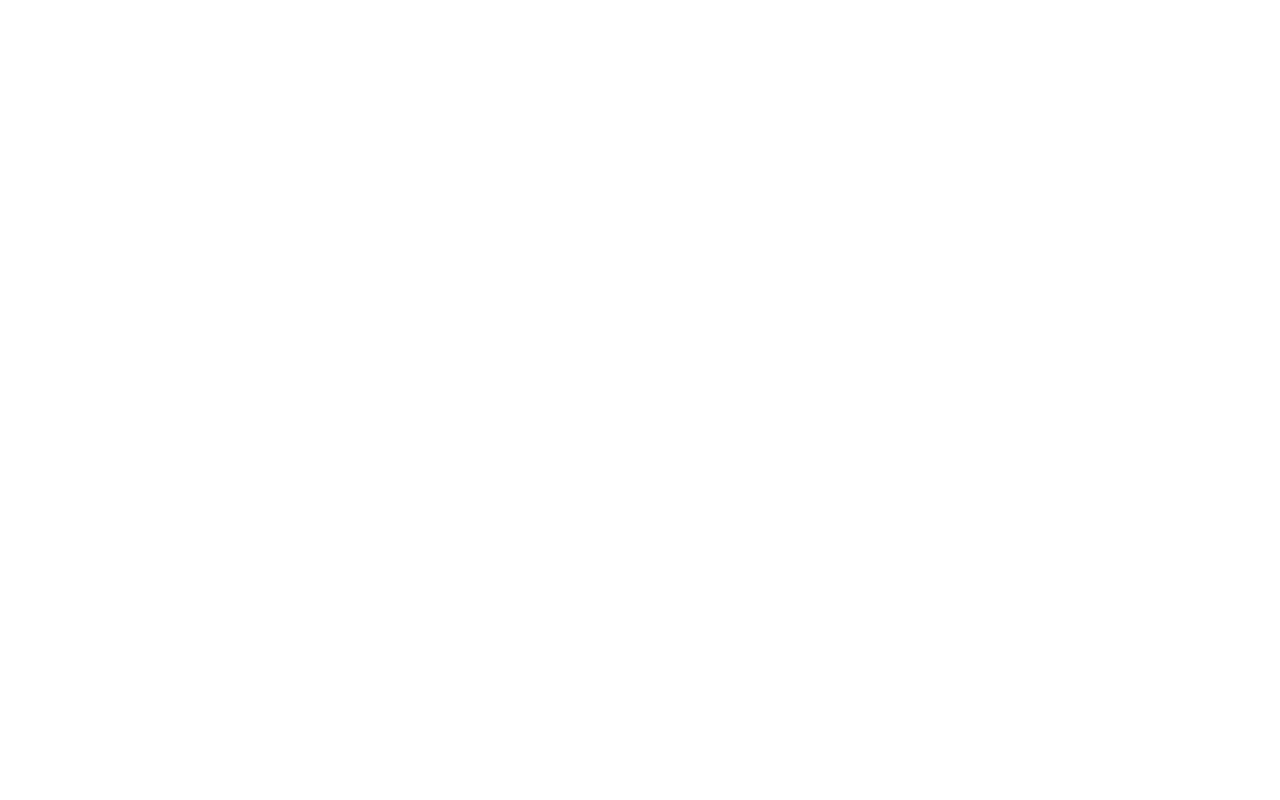
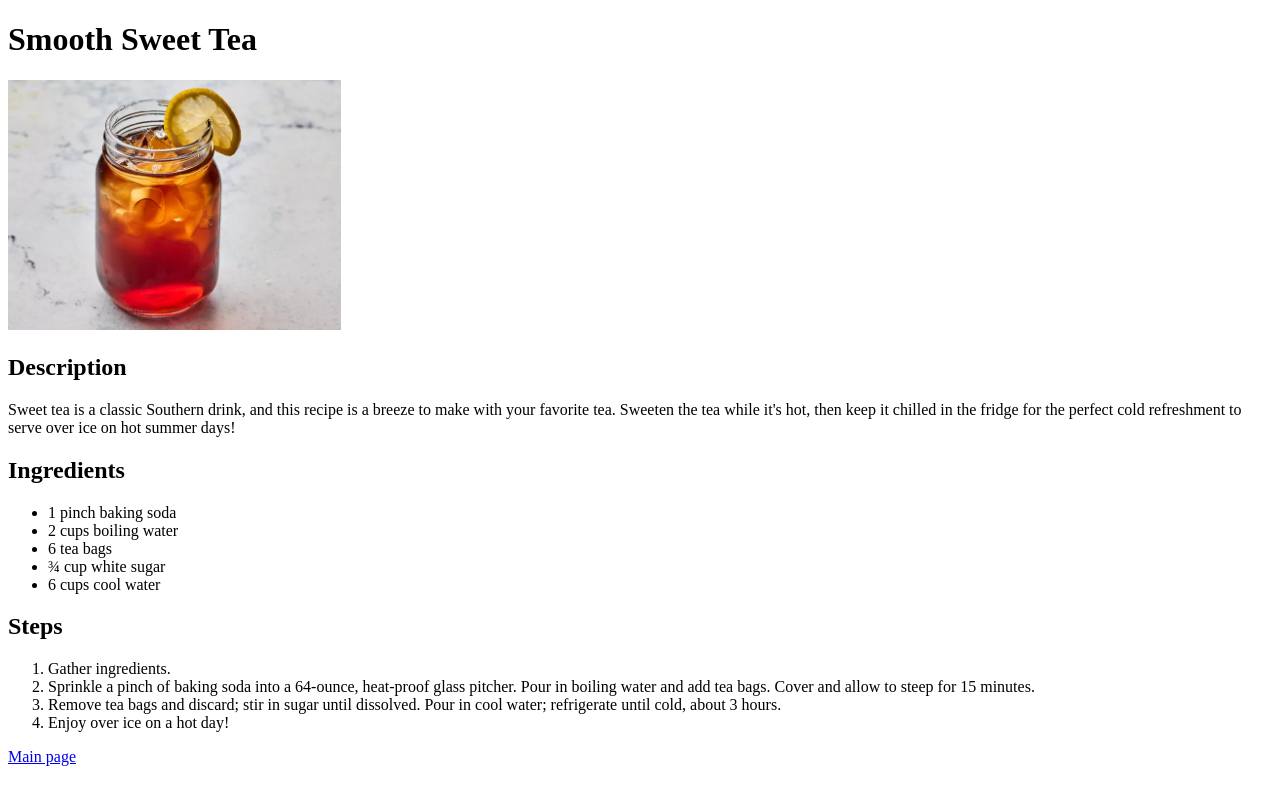
Before and after one commit to NihalRahman7/odin-recipes, a plain HTML site: page recipes/sweet-tea.html in a window 1280 px wide. Drawn offline with Linux system fonts and the light colour scheme.

Commit message:
Add recipe for a smooth sweet tea

```diff
--- a/recipes/sweet-tea.html
+++ b/recipes/sweet-tea.html
@@ -3,10 +3,46 @@
 <head>
     <meta charset="UTF-8">
     <meta name="viewport" content="width=device-width, initial-scale=1.0">
-    <title>Document</title>
+    <title>Sweet tea recipe</title>
 </head>
 
 <body>
+    <h1>Smooth Sweet Tea</h1>
 
+    <img src="../images/sweettea.jpg" alt="Smooth sweet tea" height="250">
+
+    <h2>Description</h2>
+    <p>
+        Sweet tea is a classic Southern drink, and this recipe is a breeze to make with your favorite
+        tea. Sweeten the tea while it's hot, then keep it chilled in the fridge for the perfect cold
+        refreshment to serve over ice on hot summer days!
+    </p>
+
+    <h2>Ingredients</h2>
+    <ul>
+        <li>1 pinch baking soda</li>
+        <li>2 cups boiling water</li>
+        <li>6 tea bags</li>
+        <li>¾ cup white sugar</li>
+        <li>6 cups cool water</li>
+    </ul>
+
+    <h2>Steps</h2>
+    <ol>
+        <li>Gather ingredients.</li>
+        <li>
+            Sprinkle a pinch of baking soda into a 64-ounce, heat-proof glass pitcher. Pour in
+            boiling water and add tea bags. Cover and allow to steep for 15 minutes.
+        </li>
+        <li>
+            Remove tea bags and discard; stir in sugar until dissolved. Pour in cool water;
+            refrigerate until cold, about 3 hours.
+        </li>
+        <li>Enjoy over ice on a hot day!</li>
+    </ol>
+
+    <footer>
+        <a href="../index.html">Main page</a>
+    </footer>
 </body>
 </html>
```
